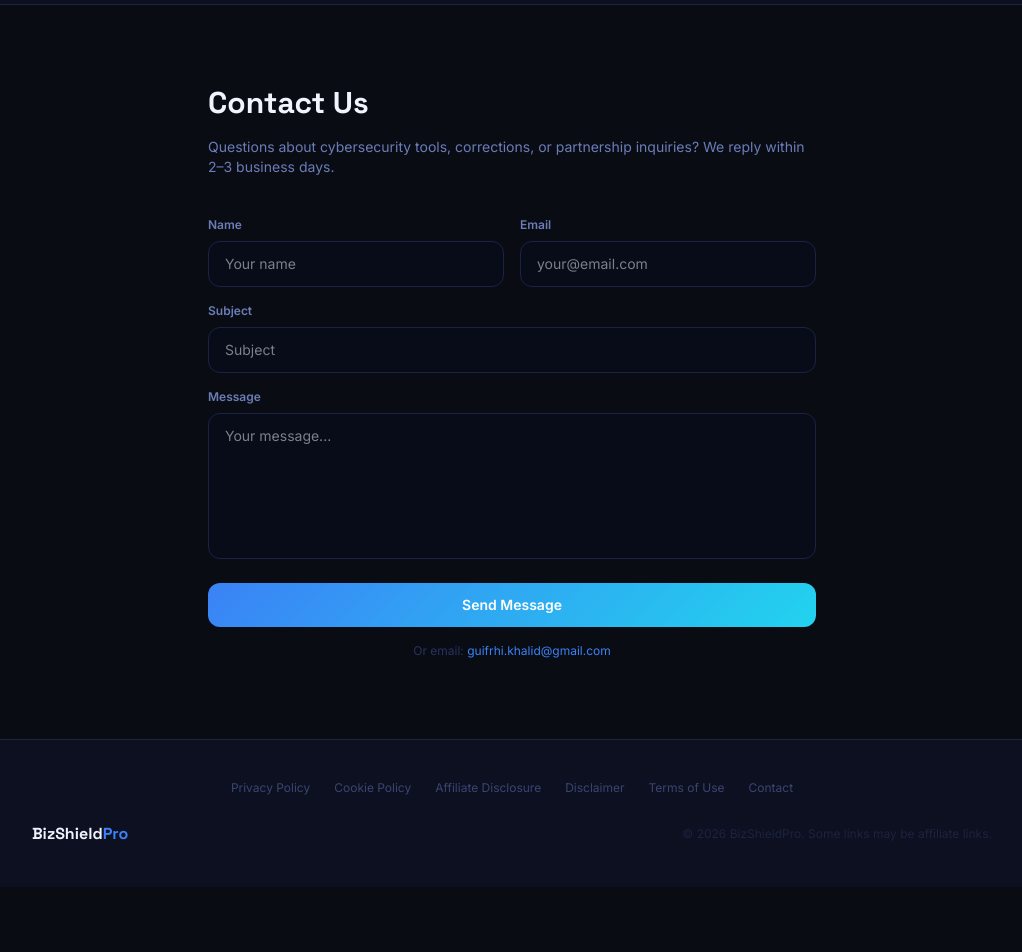
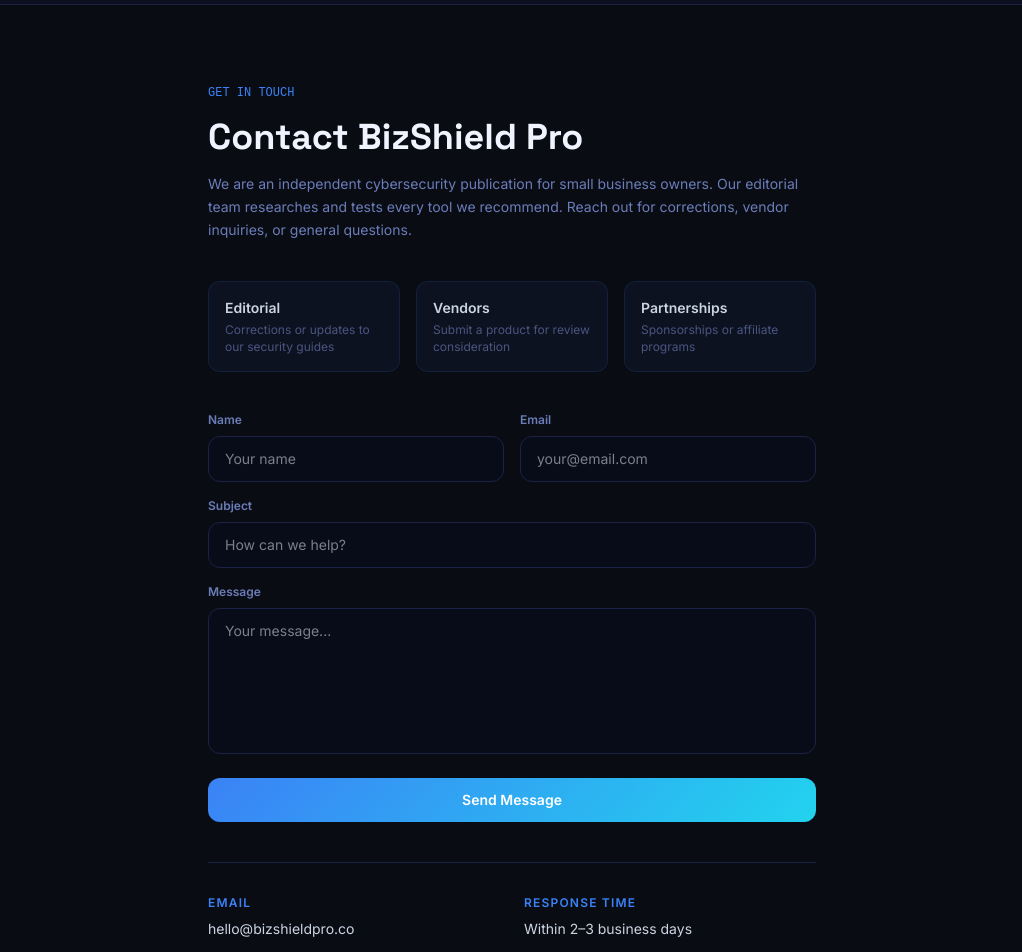
Before and after one commit to Leewak/bizshieldpro, a Next.js app: page /contact in a window 1280 px wide. Shown: the part 60-1012 px from the top of the page, without its empty margins (128-1150 px from the left). Before the commit the page ends 947 px from the top, so only its background shows below. Built offline with nearby package versions, Linux system fonts and the light colour scheme.

Commit message:
Professional contact pages, brand emails, remove personal info

```diff
--- a/app/affiliate-disclosure/page.tsx
+++ b/app/affiliate-disclosure/page.tsx
@@ -11,7 +11,7 @@
         { h: "What This Means for You", body: "You pay the same price whether or not you use our affiliate link. The commission comes from the vendor's marketing budget, not from you." },
         { h: "Our Review Standards", body: "We only recommend cybersecurity tools and services we have researched thoroughly. Affiliate relationships do not influence our ratings, rankings, or editorial opinions. We would rather lose a commission than recommend an inferior product." },
         { h: "Advertising", body: "This site also displays ads via Google AdSense. These ads are served automatically and are not individual endorsements." },
-        { h: "Contact", body: "Questions about our affiliate relationships? Email guifrhi.khalid@gmail.com" },
+        { h: "Contact", body: "Questions about our affiliate relationships? Email hello@bizshieldpro.co" },
       ].map(({ h, body }) => (
         <div key={h} className="mb-8">
           <h2 className="text-base font-bold mb-2" style={{ color: "#CBD5E1" }}>{h}</h2>
--- a/app/contact/page.tsx
+++ b/app/contact/page.tsx
@@ -2,18 +2,42 @@
 export default function ContactPage() {
   return (
     <div className="max-w-2xl mx-auto px-5 sm:px-8 py-20">
-      <h1 className="text-3xl font-bold mb-4" style={{ color: "#F0F4FF", fontFamily: "var(--font-space-grotesk)" }}>Contact Us</h1>
-      <p className="mb-10 text-sm" style={{ color: "#6B7DB8" }}>Questions about cybersecurity tools, corrections, or partnership inquiries? We reply within 2–3 business days.</p>
+      <p className="text-xs font-mono mb-4" style={{ color: "#3B82F6" }}>GET IN TOUCH</p>
+      <h1 className="text-3xl md:text-4xl font-bold mb-4" style={{ color: "#F0F4FF", fontFamily: "var(--font-space-grotesk)" }}>Contact BizShield Pro</h1>
+      <p className="mb-10 text-sm leading-relaxed" style={{ color: "#6B7DB8" }}>
+        We are an independent cybersecurity publication for small business owners. Our editorial team researches and tests every tool we recommend. Reach out for corrections, vendor inquiries, or general questions.
+      </p>
+      <div className="grid grid-cols-1 sm:grid-cols-3 gap-4 mb-10">
+        {[
+          { title: "Editorial", desc: "Corrections or updates to our security guides" },
+          { title: "Vendors", desc: "Submit a product for review consideration" },
+          { title: "Partnerships", desc: "Sponsorships or affiliate programs" },
+        ].map(({ title, desc }) => (
+          <div key={title} className="p-4 rounded-xl" style={{ background: "rgba(59,130,246,0.05)", border: "1px solid rgba(59,130,246,0.12)" }}>
+            <p className="font-semibold text-sm mb-1" style={{ color: "#CBD5E1" }}>{title}</p>
+            <p className="text-xs leading-snug" style={{ color: "#4A5580" }}>{desc}</p>
+          </div>
+        ))}
+      </div>
       <form className="space-y-4" onSubmit={(e) => e.preventDefault()}>
         <div className="grid grid-cols-1 sm:grid-cols-2 gap-4">
           <div><label className="block text-xs font-semibold mb-2" style={{ color: "#6B7DB8" }}>Name</label><input type="text" placeholder="Your name" className="w-full px-4 py-3 rounded-xl text-sm outline-none" style={{ background: "#080B18", border: "1px solid #1C2245", color: "#F0F4FF" }} /></div>
           <div><label className="block text-xs font-semibold mb-2" style={{ color: "#6B7DB8" }}>Email</label><input type="email" placeholder="your@email.com" className="w-full px-4 py-3 rounded-xl text-sm outline-none" style={{ background: "#080B18", border: "1px solid #1C2245", color: "#F0F4FF" }} /></div>
         </div>
-        <div><label className="block text-xs font-semibold mb-2" style={{ color: "#6B7DB8" }}>Subject</label><input type="text" placeholder="Subject" className="w-full px-4 py-3 rounded-xl text-sm outline-none" style={{ background: "#080B18", border: "1px solid #1C2245", color: "#F0F4FF" }} /></div>
+        <div><label className="block text-xs font-semibold mb-2" style={{ color: "#6B7DB8" }}>Subject</label><input type="text" placeholder="How can we help?" className="w-full px-4 py-3 rounded-xl text-sm outline-none" style={{ background: "#080B18", border: "1px solid #1C2245", color: "#F0F4FF" }} /></div>
         <div><label className="block text-xs font-semibold mb-2" style={{ color: "#6B7DB8" }}>Message</label><textarea rows={6} placeholder="Your message..." className="w-full px-4 py-3 rounded-xl text-sm outline-none resize-none" style={{ background: "#080B18", border: "1px solid #1C2245", color: "#F0F4FF" }} /></div>
         <button type="submit" className="w-full py-3 rounded-xl text-sm font-semibold" style={{ background: "linear-gradient(135deg, #3B82F6, #22D3EE)", color: "#fff" }}>Send Message</button>
-        <p className="text-center text-xs" style={{ color: "#2A3260" }}>Or email: <a href="mailto:guifrhi.khalid@gmail.com" style={{ color: "#3B82F6" }}>guifrhi.khalid@gmail.com</a></p>
       </form>
+      <div className="mt-10 pt-8 grid grid-cols-1 sm:grid-cols-2 gap-6" style={{ borderTop: "1px solid #1C2245" }}>
+        <div>
+          <p className="text-xs font-semibold uppercase tracking-widest mb-2" style={{ color: "#3B82F6" }}>Email</p>
+          <p className="text-sm" style={{ color: "#CBD5E1" }}>hello@bizshieldpro.co</p>
+        </div>
+        <div>
+          <p className="text-xs font-semibold uppercase tracking-widest mb-2" style={{ color: "#3B82F6" }}>Response Time</p>
+          <p className="text-sm" style={{ color: "#CBD5E1" }}>Within 2–3 business days</p>
+        </div>
+      </div>
     </div>
   );
 }
--- a/app/privacy/page.tsx
+++ b/app/privacy/page.tsx
@@ -10,7 +10,7 @@
   { h: "7. Your Rights", body: "Depending on your location, you may have rights to access, correct, delete, or restrict your data. EU/UK residents have rights under GDPR. California residents have rights under CCPA. Contact us to exercise your rights." },
   { h: "8. Children's Privacy", body: "Our site is not directed at children under 13. We do not knowingly collect information from children. Contact us immediately if you believe we have." },
   { h: "9. Changes", body: "We may update this policy periodically. Changes are posted on this page with a revised date." },
-  { h: "10. Contact", body: "Questions? Email us: guifrhi.khalid@gmail.com" },
+  { h: "10. Contact", body: "Questions? Email us: hello@bizshieldpro.co" },
 ];
 export default function PrivacyPage() {
   return (
--- a/app/terms/page.tsx
+++ b/app/terms/page.tsx
@@ -13,7 +13,7 @@
         { h: "4. Disclaimer of Warranties", body: "This website is provided 'as is'. We disclaim all warranties to the fullest extent permitted by law." },
         { h: "5. Limitation of Liability", body: "We shall not be liable for any damages arising from your use of this website." },
         { h: "6. Changes", body: "We may modify these Terms at any time. Continued use constitutes acceptance." },
-        { h: "7. Contact", body: "Questions? Email guifrhi.khalid@gmail.com" },
+        { h: "7. Contact", body: "Questions? Email hello@bizshieldpro.co" },
       ].map(({ h, body }) => (
         <div key={h} className="mb-8">
           <h2 className="text-base font-bold mb-2" style={{ color: "#CBD5E1" }}>{h}</h2>
```
